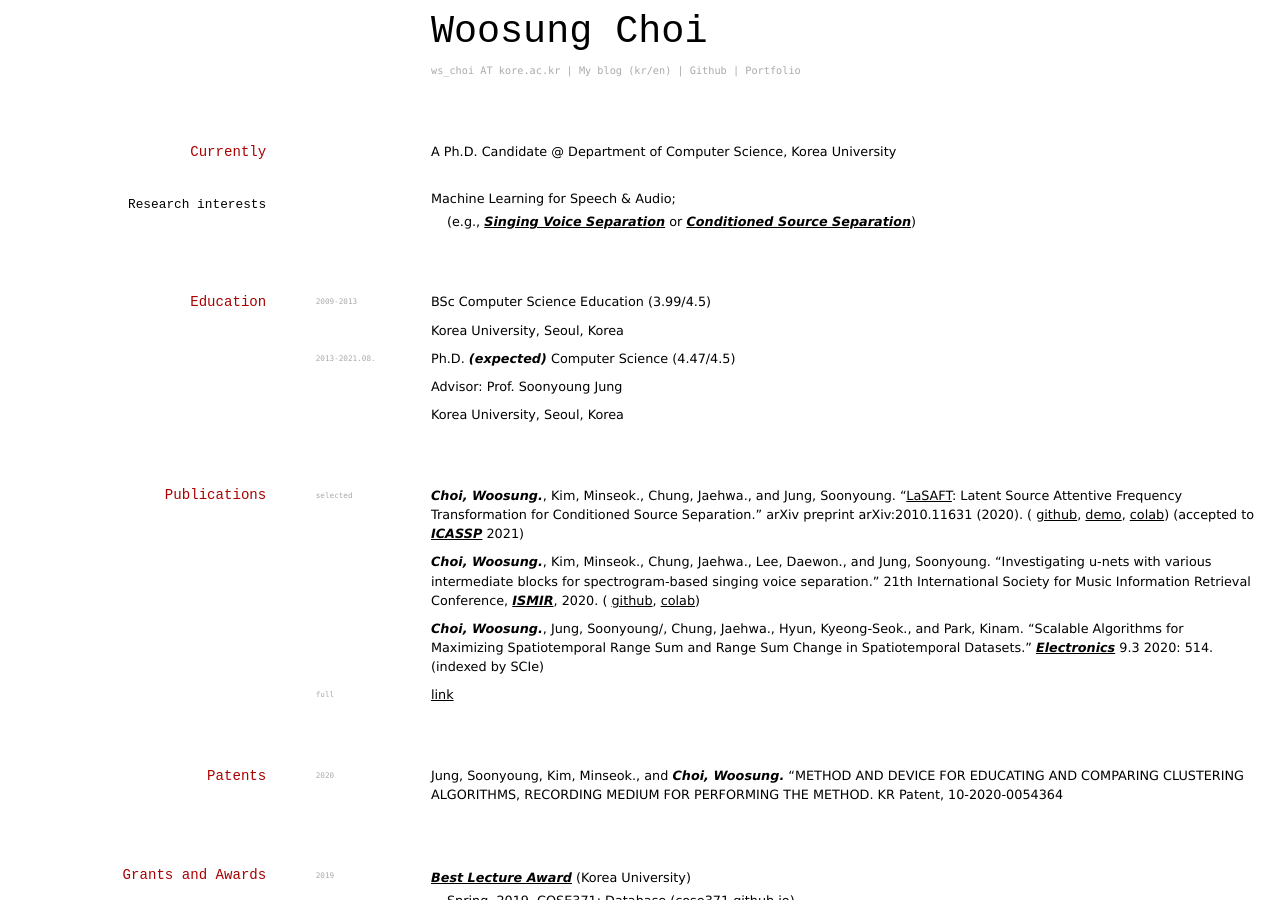
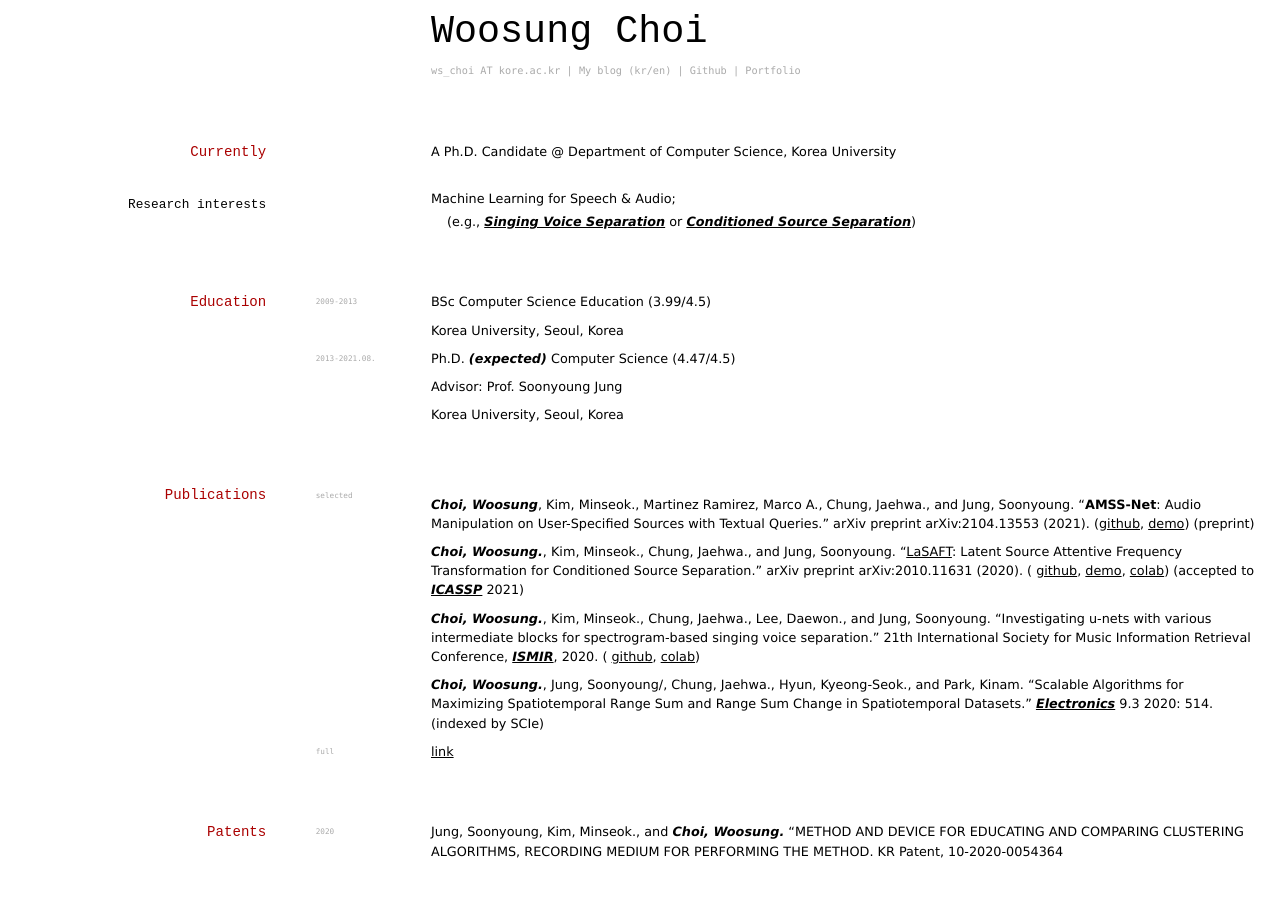
Before and after one commit to ws-choi/cv, a Jekyll site: the page built from index.md, in a window 1280 px wide and 900 px high. Built offline with Jekyll 4.4.1, drawn with Linux system fonts in a browser that asks for light colours.

Commit message:
Update index.md

```diff
--- a/index.md
+++ b/index.md
@@ -39,6 +39,9 @@ Korea University, Seoul, Korea
 ## Publications
 
 `selected`
+
+***Choi, Woosung***, Kim, Minseok., Martinez Ramirez, Marco A., Chung, Jaehwa., and Jung, Soonyoung. "**AMSS-Net**: Audio Manipulation on User-Specified Sources with Textual Queries." arXiv preprint arXiv:2104.13553 (2021). ([github](https://github.com/kuielab/AMSS-Net), [demo](https://kuielab.github.io/AMSS-Net/)) (preprint)
+
 ***Choi, Woosung.***, Kim, Minseok., Chung, Jaehwa., and Jung, Soonyoung. "[LaSAFT](https://paperswithcode.com/paper/lasaft-latent-source-attentive-frequency): Latent Source Attentive Frequency Transformation for Conditioned Source Separation." arXiv preprint arXiv:2010.11631 (2020). ( [github](https://github.com/ws-choi/Conditioned-Source-Separation-LaSAFT), [demo](http://lasaft.github.io/), [colab](https://colab.research.google.com/github/ws-choi/Conditioned-Source-Separation-LaSAFT/blob/main/colab_demo/LaSAFT_with_GPoCM_Stella_Jang_Example.ipynb)) (accepted to ***[ICASSP](https://2021.ieeeicassp.org/)*** 2021)
 
 ***Choi, Woosung.***, Kim, Minseok., Chung, Jaehwa., Lee, Daewon., and Jung, Soonyoung. "Investigating u-nets with various intermediate blocks for spectrogram-based singing voice separation." 21th International Society for Music Information Retrieval Conference, ***[ISMIR](https://program.ismir2020.net/poster_2-04.html)***, 2020. ( [github](https://github.com/ws-choi/ISMIR2020_U_Nets_SVS), [colab](https://colab.research.google.com/github/ws-choi/ISMIR2020_U_Nets_SVS/blob/master/colab_demo/TFC_TDF_Net_Large.ipynb))
```
